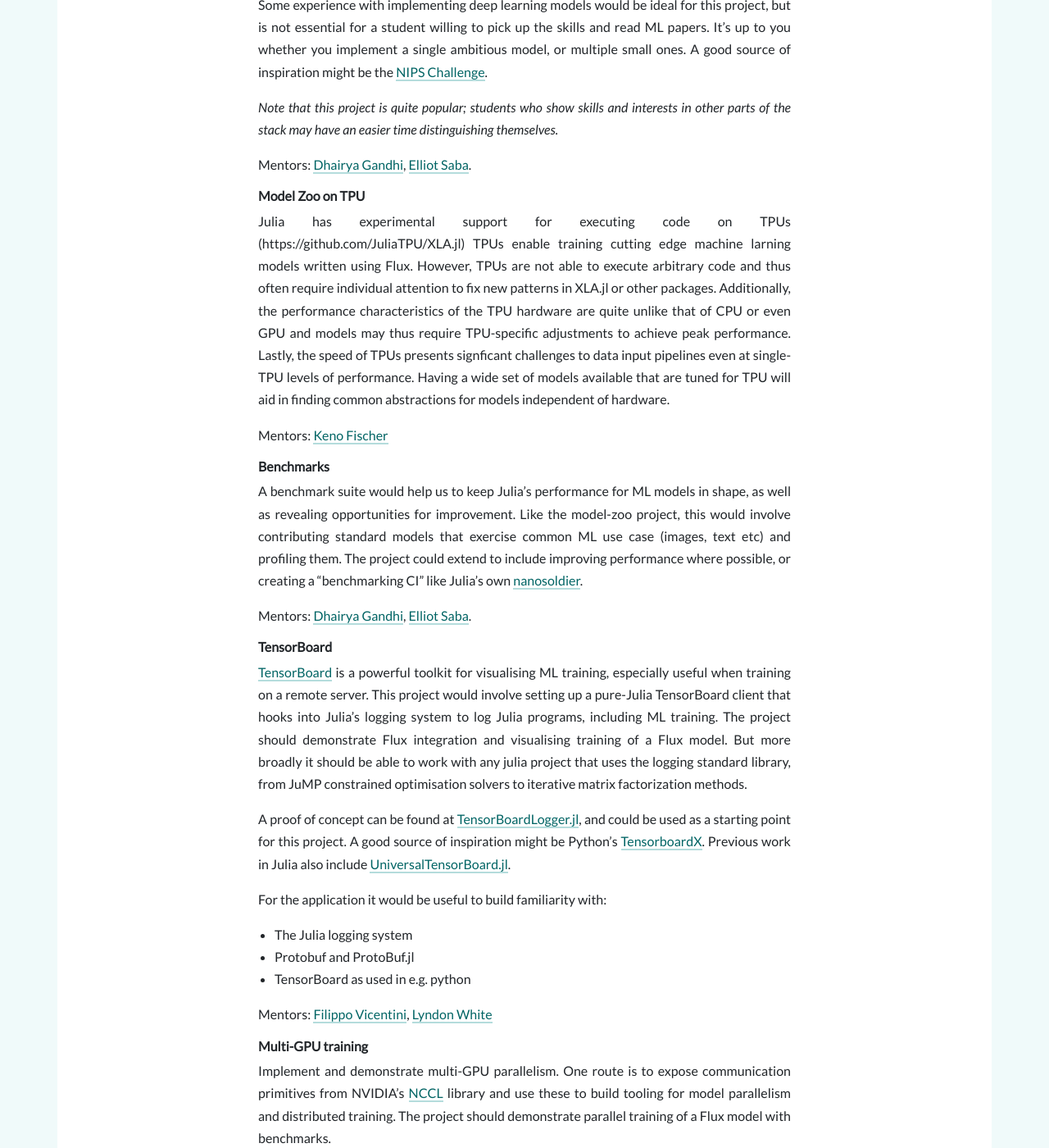
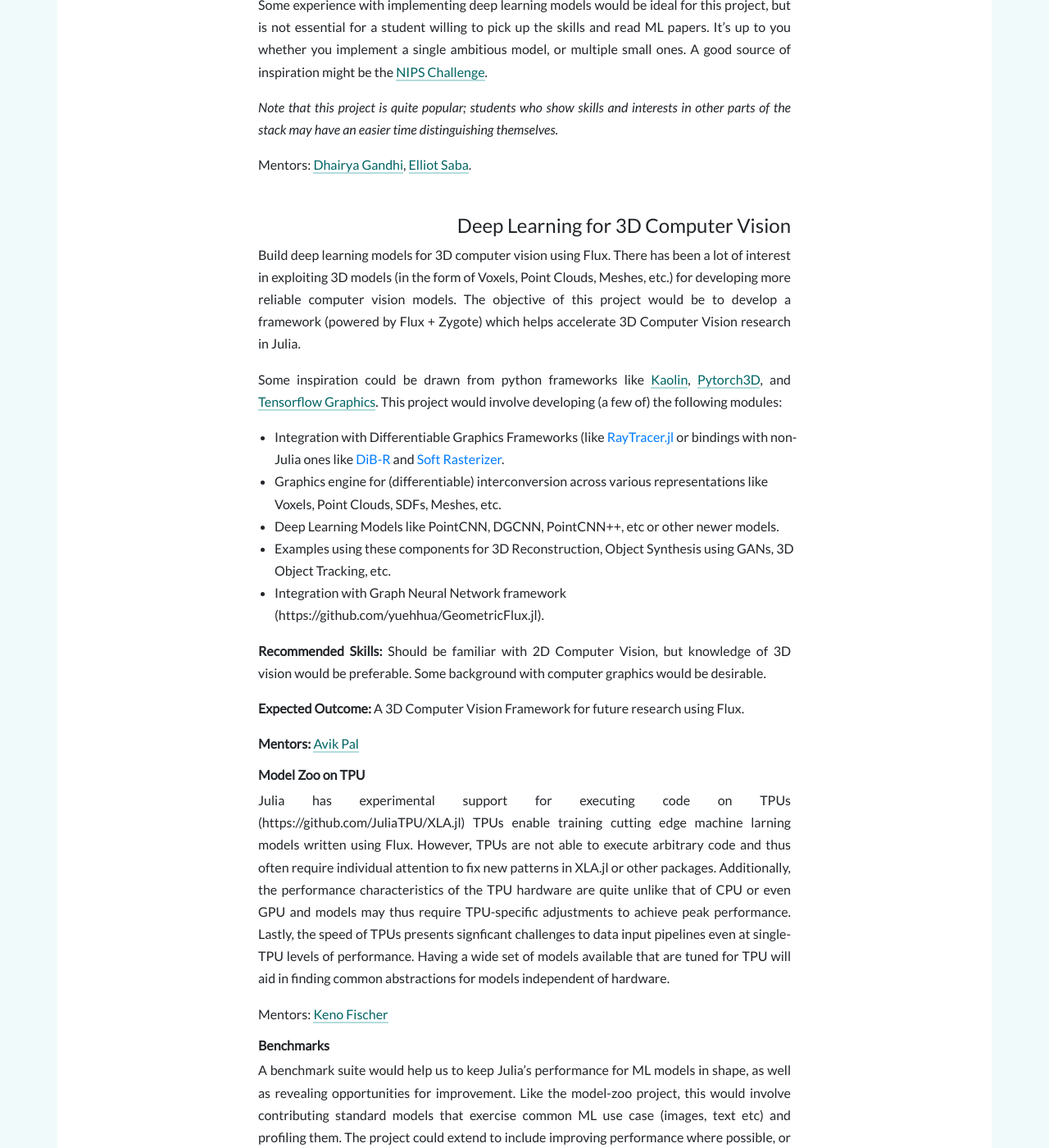
Before and after one commit to FluxML/fluxml.github.io, a Jekyll site: the page built from gsoc.md, in a window 1280 px wide and 1400 px high, scrolled down 1181 px. Shown: the whole window at 82% size. Built offline with Jekyll 4.4.1, drawn with Linux system fonts in a browser that asks for light colours; nearby versions of some CDN libraries; comment, search, counter and statistics services are not loaded.

Commit message:
Add new project proposal for 3D computer vision

```diff
--- a/gsoc.md
+++ b/gsoc.md
@@ -36,6 +36,25 @@
 *Note that this project is quite popular; students who show skills and interests in other parts of the stack may have an easier time distinguishing themselves.*
 
 Mentors: [Dhairya Gandhi](https://github.com/dhairyagandhi96/), [Elliot Saba](https://github.com/staticfloat).
+
+## Deep Learning for 3D Computer Vision
+
+Build deep learning models for 3D computer vision using Flux. There has been a lot of interest in exploiting 3D models (in the form of Voxels, Point Clouds, Meshes, etc.) for developing more reliable computer vision models. The objective of this project would be to develop a framework (powered by Flux + Zygote) which helps accelerate 3D Computer Vision research in Julia.
+
+Some inspiration could be drawn from python frameworks like [Kaolin](https://kaolin.readthedocs.io/en/latest/), [Pytorch3D](https://pytorch3d.readthedocs.io/en/latest/overview.html), and [Tensorflow Graphics](https://www.tensorflow.org/graphics/overview). This project would involve developing (a few of) the following modules:
+
+* Integration with Differentiable Graphics Frameworks (like [RayTracer.jl](https://github.com/avik-pal/RayTracer.jl) or bindings with non-Julia ones like [DiB-R](https://nv-tlabs.github.io/DIB-R/) and [Soft Rasterizer](http://vgl.ict.usc.edu/Research/softrasterizer/).
+* Graphics engine for (differentiable) interconversion across various representations like Voxels, Point Clouds, SDFs, Meshes, etc.
+* Deep Learning Models like PointCNN, DGCNN, PointCNN++, etc or other newer models.
+* Examples using these components for 3D Reconstruction, Object Synthesis using GANs, 3D Object Tracking, etc.
+* Integration with Graph Neural Network framework (https://github.com/yuehhua/GeometricFlux.jl).
+
+**Recommended Skills:** Should be familiar with 2D Computer Vision, but knowledge of 3D vision would be preferable. Some background with computer graphics would be desirable.
+
+**Expected Outcome:** A 3D Computer Vision Framework for future research using Flux.
+
+**Mentors:** [Avik Pal](https://avik-pal.github.io)
+
 
 ### Model Zoo on TPU
 
```
